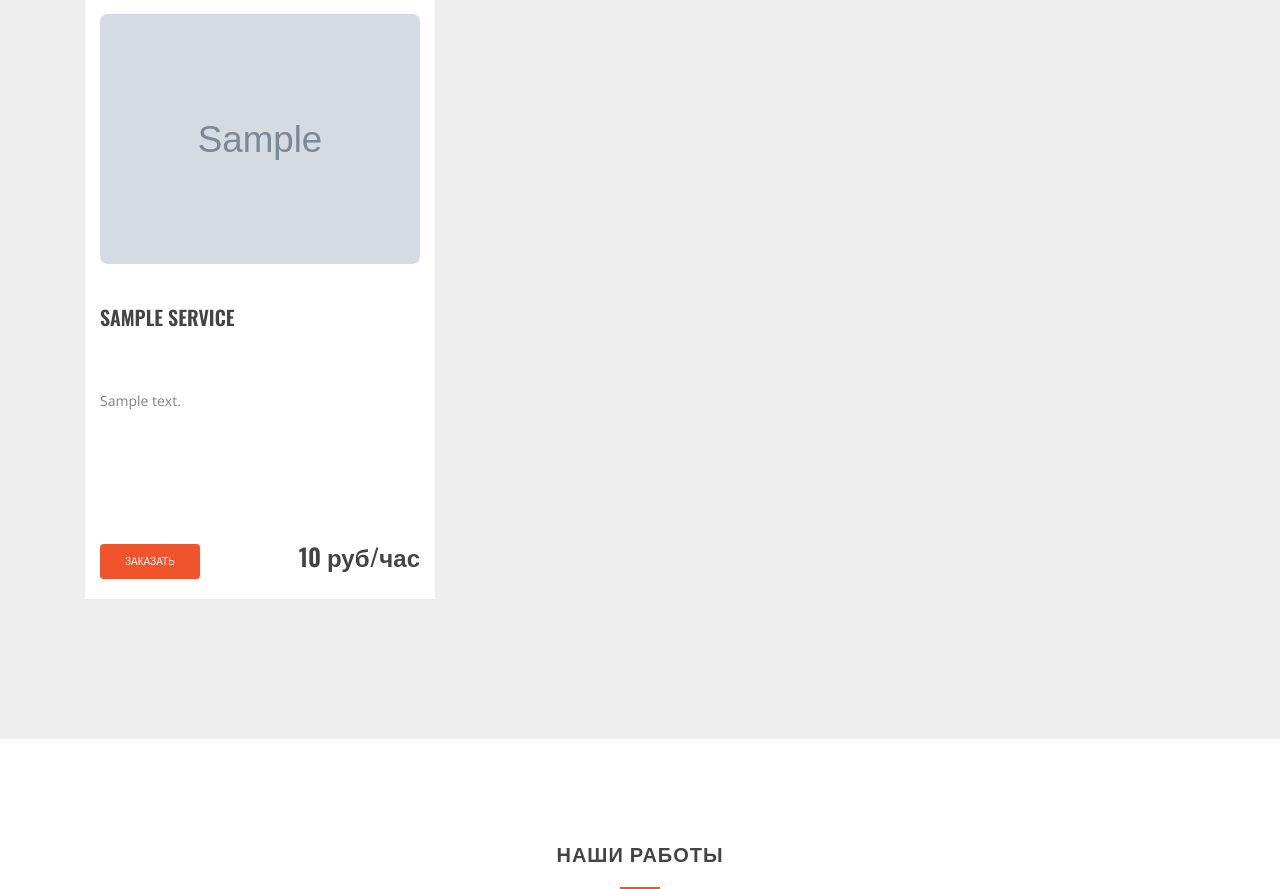
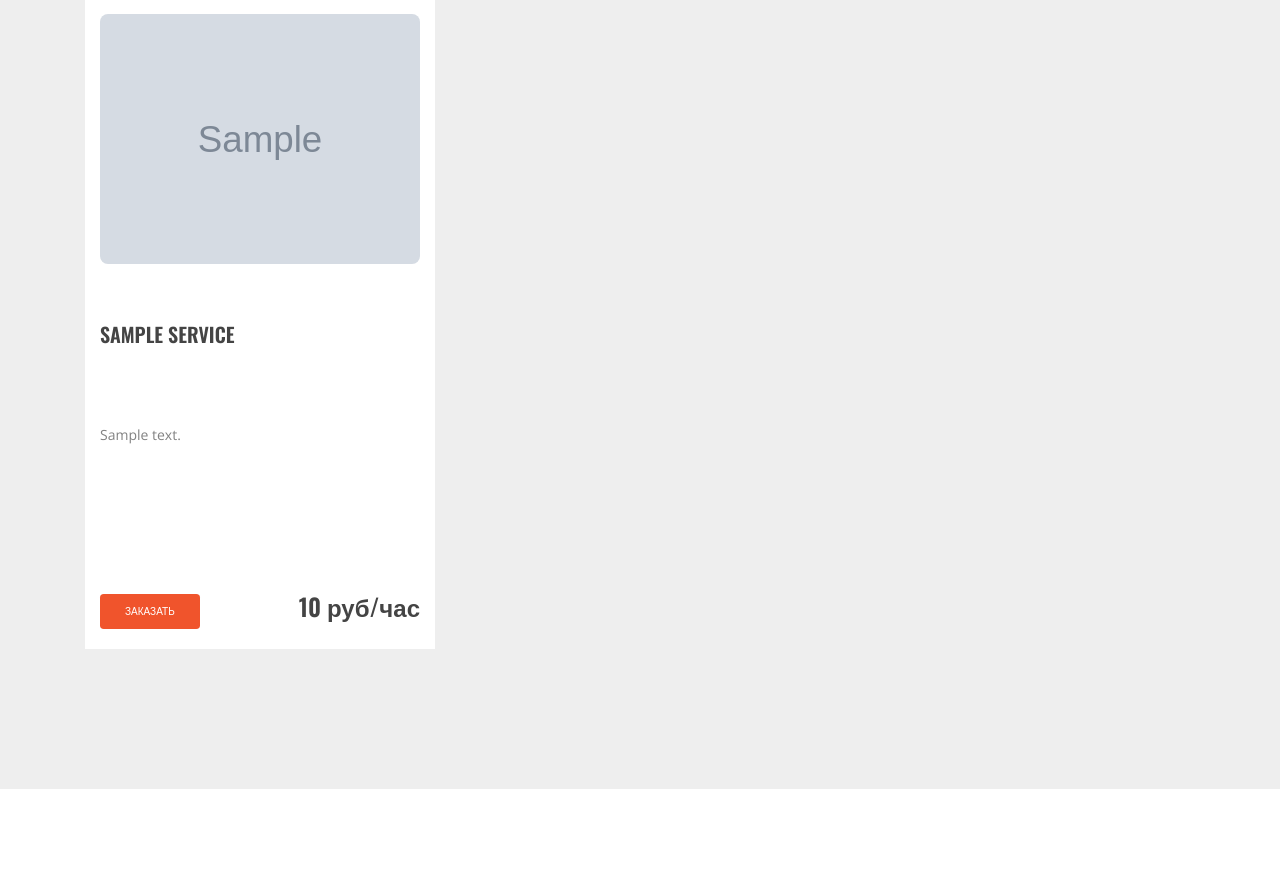
Before and after one commit to Dimon4ik812/construction_site, a Django app: template construction/templates/construction/index.html in a window 1280 px wide. Shown: the part 1619-2508 px from the top of the page. Run offline with Django 5.2, Linux system fonts and the light colour scheme; the template is opened without the code that fills it: values that come from a table or form of the project are taken from there, others are empty; tables that the repository leaves empty hold one stand-in row (values such as "Sample post"); grey boxes marked "Sample" are stand-in pictures; parts of the project's set-up code (start-up, migrations or seed data) failed here and were passed over; some libraries are stand-ins or nearby versions; some web fonts are replaced.

Commit message:
редактирование css файла

```diff
--- a/static/css/main.css
+++ b/static/css/main.css
@@ -1682,7 +1682,7 @@ mark, .mark {
     background-color: #fff;
     padding: 15px;
     width: 350px; /* Фиксированная ширина карточки */
-    height: 600px; /* Минимальная высота для выравнивания */
+    height: 650px; /* Минимальная высота для выравнивания */
     box-sizing: border-box; /* Учитывает padding при расчете ширины/высоты */
     display: flex;
     flex-direction: column; /* Размещает элементы вертикально */
```
